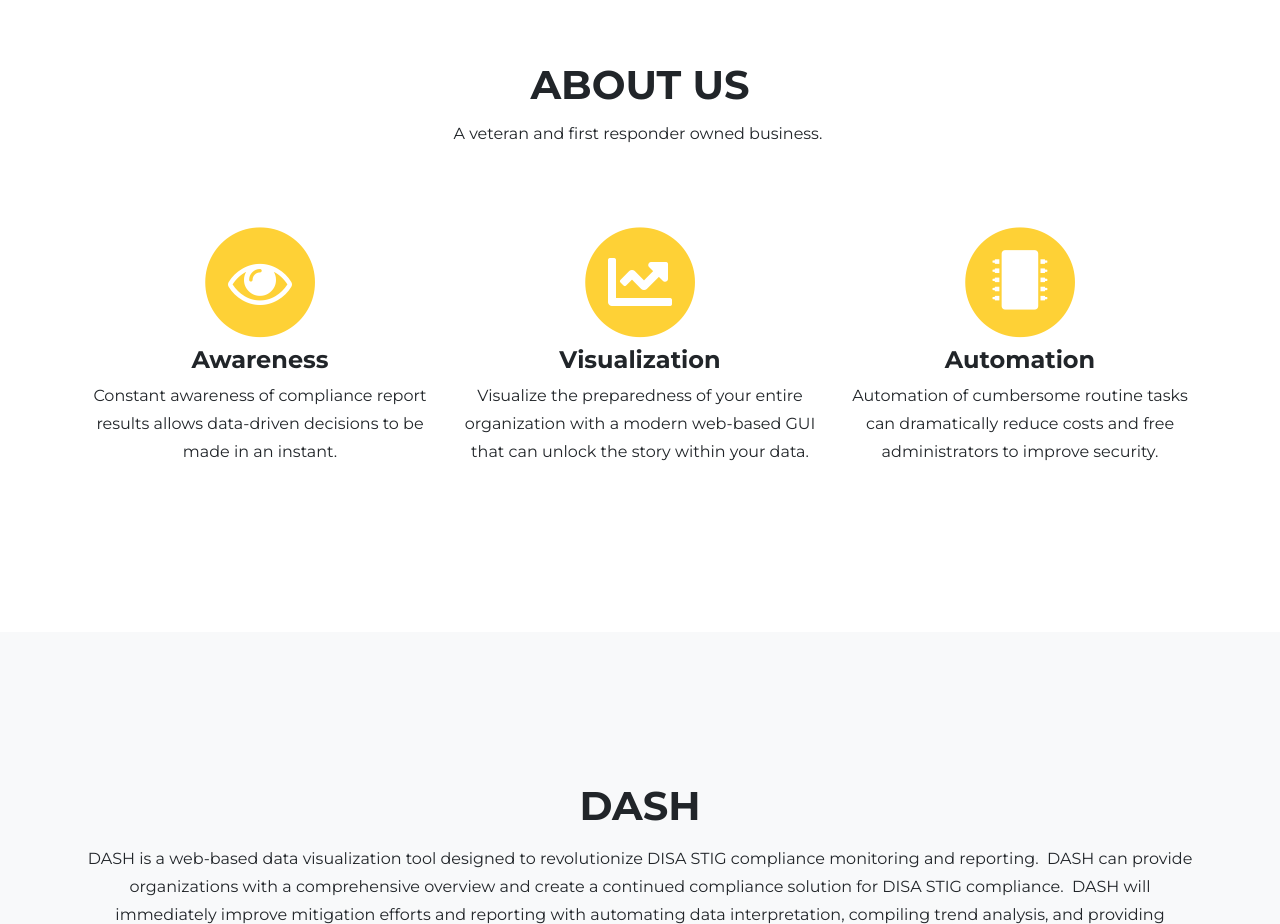
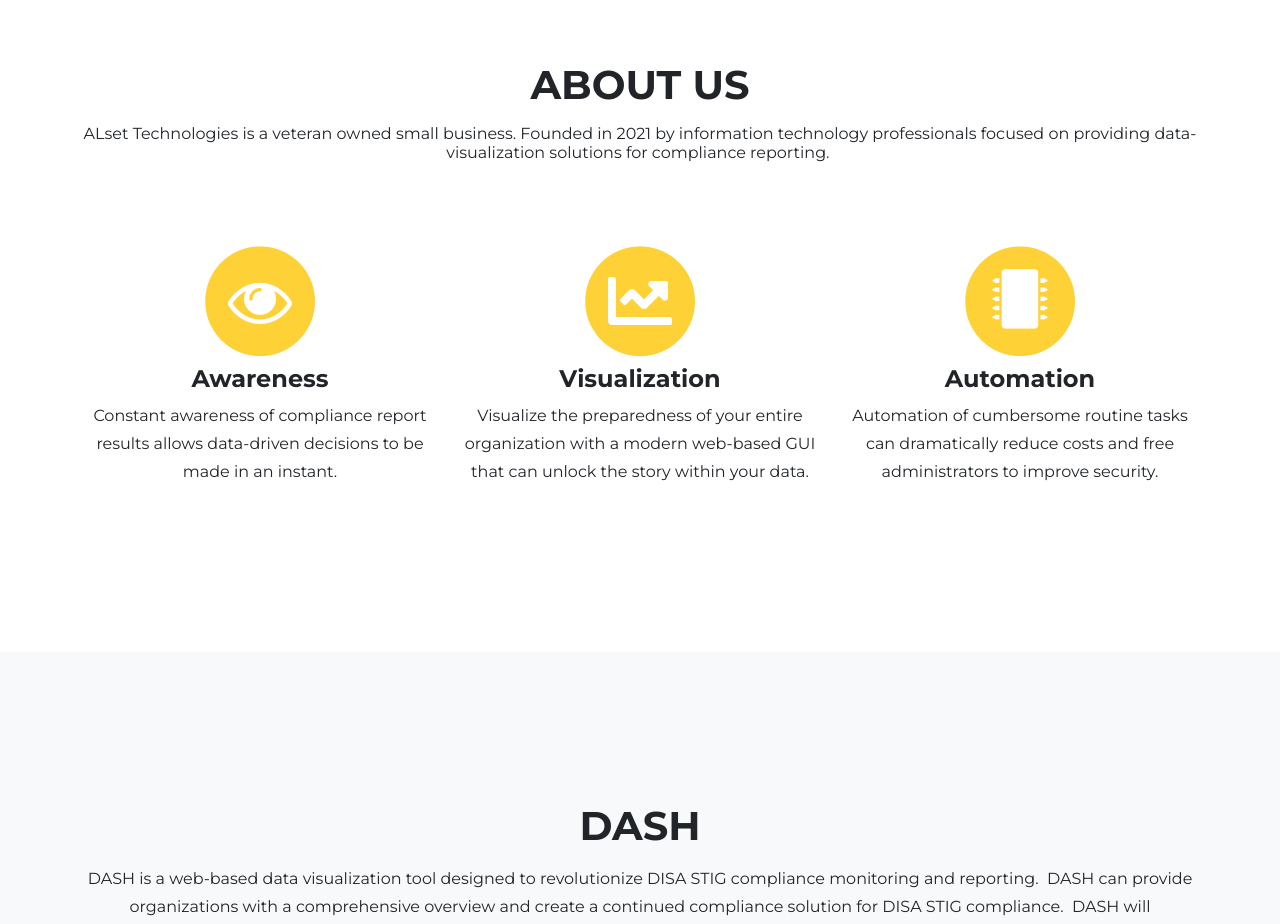
Before and after one commit to alsettech/alsetsite, a plain HTML site: page index.html in a window 1280 px wide. Shown: the part 1120-2044 px from the top of the page. Drawn offline with Linux system fonts and the light colour scheme.

Commit message:
Update index.html

```diff
--- a/index.html
+++ b/index.html
@@ -43,7 +43,7 @@
             <div class="row">
                 <div class="col-lg-12 text-center">
                     <h2 class="text-uppercase section-heading">About Us</h2>
-                    <h3 class="text-body section-subheading">A veteran and first responder owned business.&nbsp;</h3>
+                    <h3 class="text-body section-subheading">ALset Technologies is a veteran owned small business. Founded in 2021 by information technology professionals focused on providing data-visualization solutions for compliance reporting.&nbsp;</h3>
                 </div>
             </div>
             <div class="row text-center">
```
